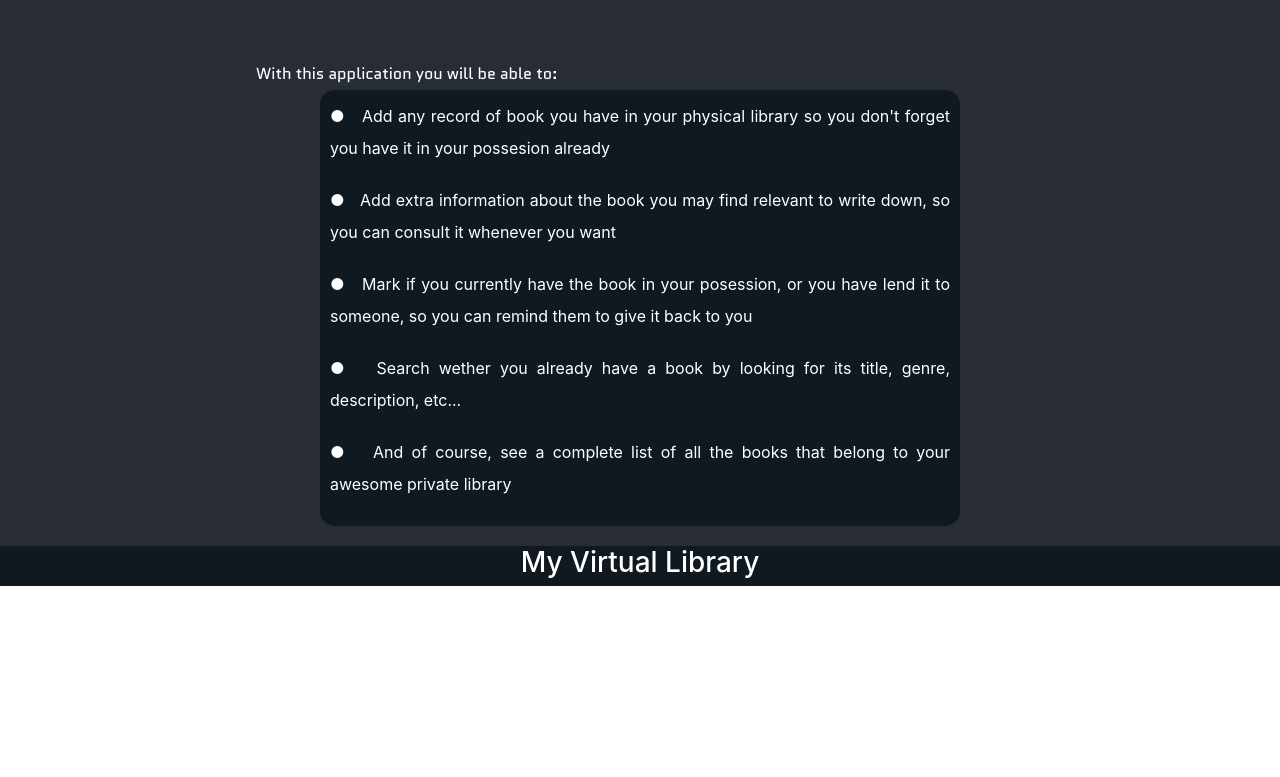
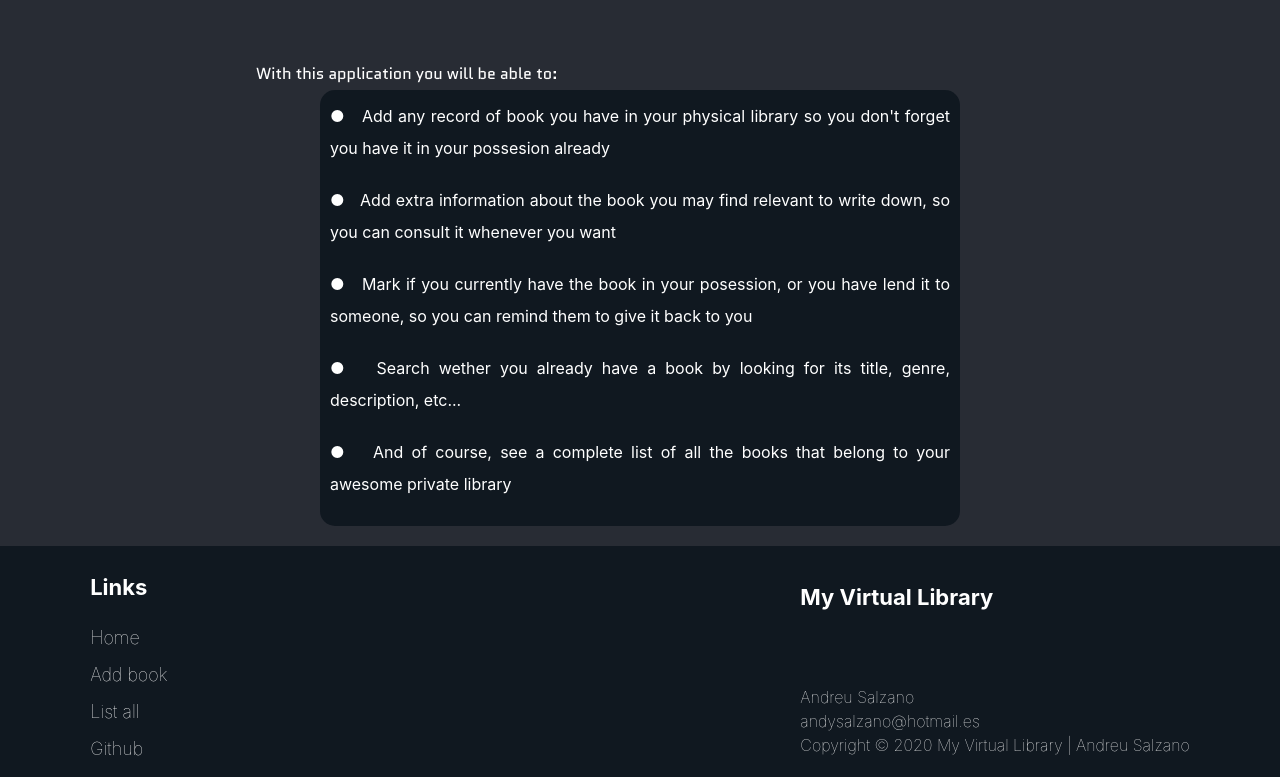
Before and after one commit to AndySalzano/My-Virtual-Library, a React (Create React App) app: page / in a window 1280 px wide. Shown: the part 370-1147 px from the top of the page. Before the commit the page ends 956 px from the top, so only its background shows below. Built offline with nearby package versions, Linux system fonts and the light colour scheme.

Commit message:
Footer finished

```diff
--- a/src/constants/constants.js
+++ b/src/constants/constants.js
@@ -4,4 +4,5 @@ export const LISTALL = '/listAll';
 export const SAVED = '/savedInfo';
 export const BOOK = '/book';
 export const EDIT = '/edit';
-export const SEARCH = '/search';
+export const SEARCH = '/search'
+export const GITHUB = 'https://github.com/AndySalzano/My-Virtual-Library';
--- a/src/css/Footer.css
+++ b/src/css/Footer.css
@@ -1,7 +1,56 @@
 .footer{
     width: 100%;
-    height: 40px;
+    padding: 10px;
+    display: flex;
+    justify-content: space-evenly;
     background-color: var(--color-header);
     color: var(--color-font);
     text-align: center;
 }
+
+.footer__links{
+    width: 50%;
+    display: flex;
+    flex-direction: column;
+    justify-content: left;
+    text-align: left;
+}
+
+.footer__subtitle{
+    margin: 15px 0px;
+    font-size: 22px;
+    font-weight: bold;
+}
+
+.footer__link{
+    padding: 5px 0px;
+    font-size: 18px;
+    font-weight: lighter;
+}
+
+.footer__link:hover{
+    color: var(--color-highlight-secondary)!important;
+}
+
+.footer__img{
+    width: 50px;
+    height: 50px;
+    position: absolute;
+    bottom: 0;
+    margin: 0 auto;
+}
+
+.footer__info{
+    padding: 10px 0px;
+    display: flex;
+    flex-direction: column;
+    justify-content: flex-end;
+    font-weight: lighter;
+    text-align: left;
+}
+
+.footer__name{
+    margin: 15px 0 auto 0;
+    font-weight: bold;
+    font-size: 22px;
+}
--- a/src/js/Footer.js
+++ b/src/js/Footer.js
@@ -1,5 +1,8 @@
 import React from 'react';
+import {Link} from "react-router-dom";
 import '../css/Footer.css';
+import * as ROUTES from '../constants/constants';
+import Logo from '../assets/logo_white.png';
 
 /**
  * Handles the Footer of the website in the bottom of the website, for each page.
@@ -7,7 +10,30 @@ import '../css/Footer.css';
 function Footer() {
   return (
     <div className="footer">
-       <h3>My Virtual Library</h3>
+        <div className="footer__links">
+            <div className="footer__subtitle">
+                Links
+            </div>
+            <Link className="footer__link" to={ROUTES.LANDING}>
+                <div>Home</div>
+            </Link>
+
+            <Link className="footer__link" to={ROUTES.UPLOAD}>
+                 <div>Add book</div>
+            </Link>
+
+            <Link className="footer__link" to={ROUTES.LISTALL}>
+                 <div>List all</div>
+            </Link>
+
+            <a className="footer__link" target="_blank" href="https://github.com/AndySalzano/My-Virtual-Library">Github</a>
+        </div>
+        <div className="footer__info">
+            <div className="footer__name">My Virtual Library</div>
+            <p>Andreu Salzano</p>
+            <p>andysalzano@hotmail.es</p>
+            <p>Copyright © 2020 My Virtual Library | Andreu Salzano</p>
+        </div>
     </div>
   );
 }
--- a/src/js/Header.js
+++ b/src/js/Header.js
@@ -15,6 +15,7 @@ function Header() {
     /* Gets the referencse of 2 DOM elements */
     const createInfoRef = React.createRef()
     const listInfoRef = React.createRef()
+
     const history = useHistory();
 
     const [search, setSearch] = React.useState()
```
Also changed, not shown: LICENSE.TXT (added), src/assets/logo_white.png (added).
